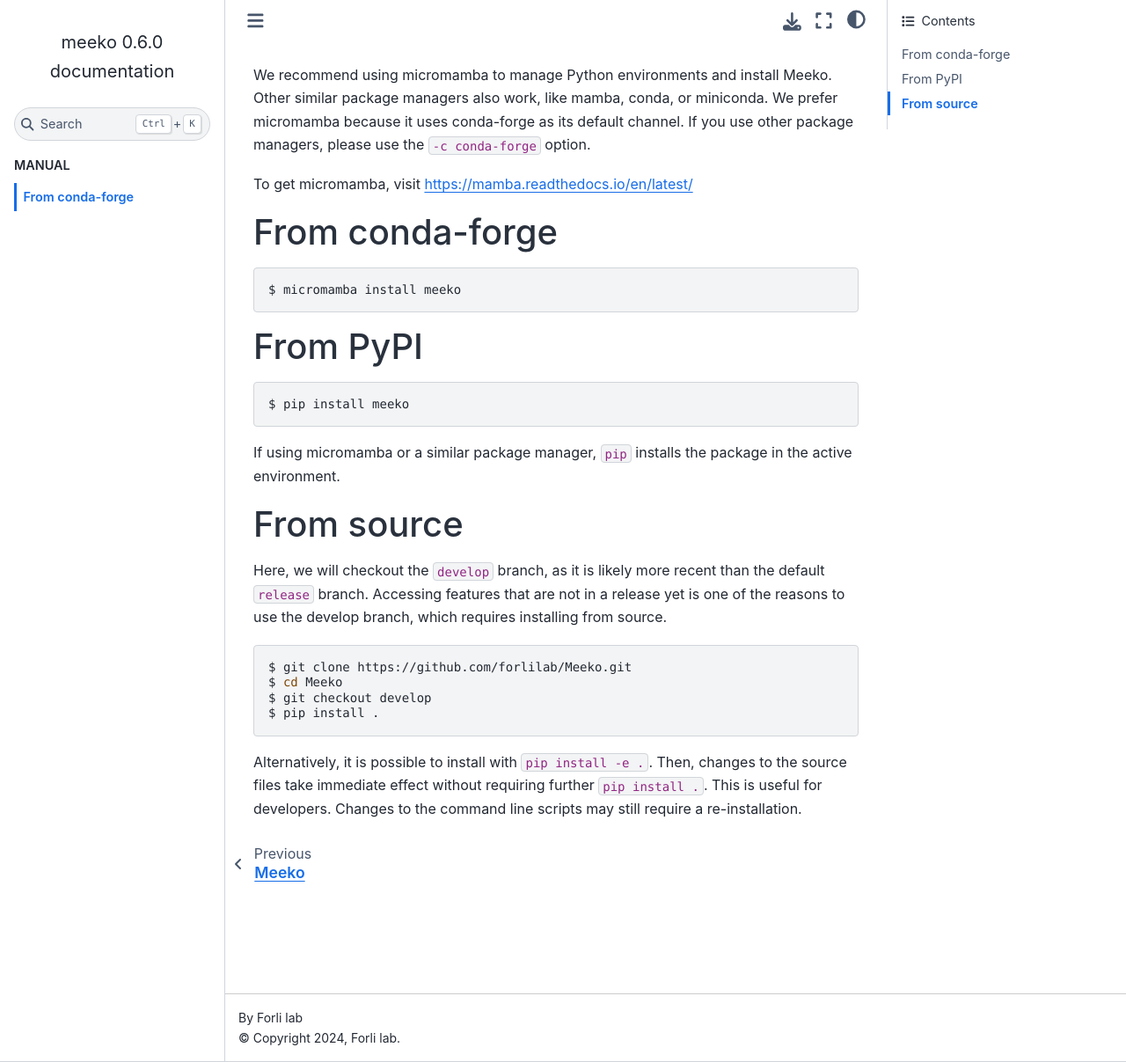
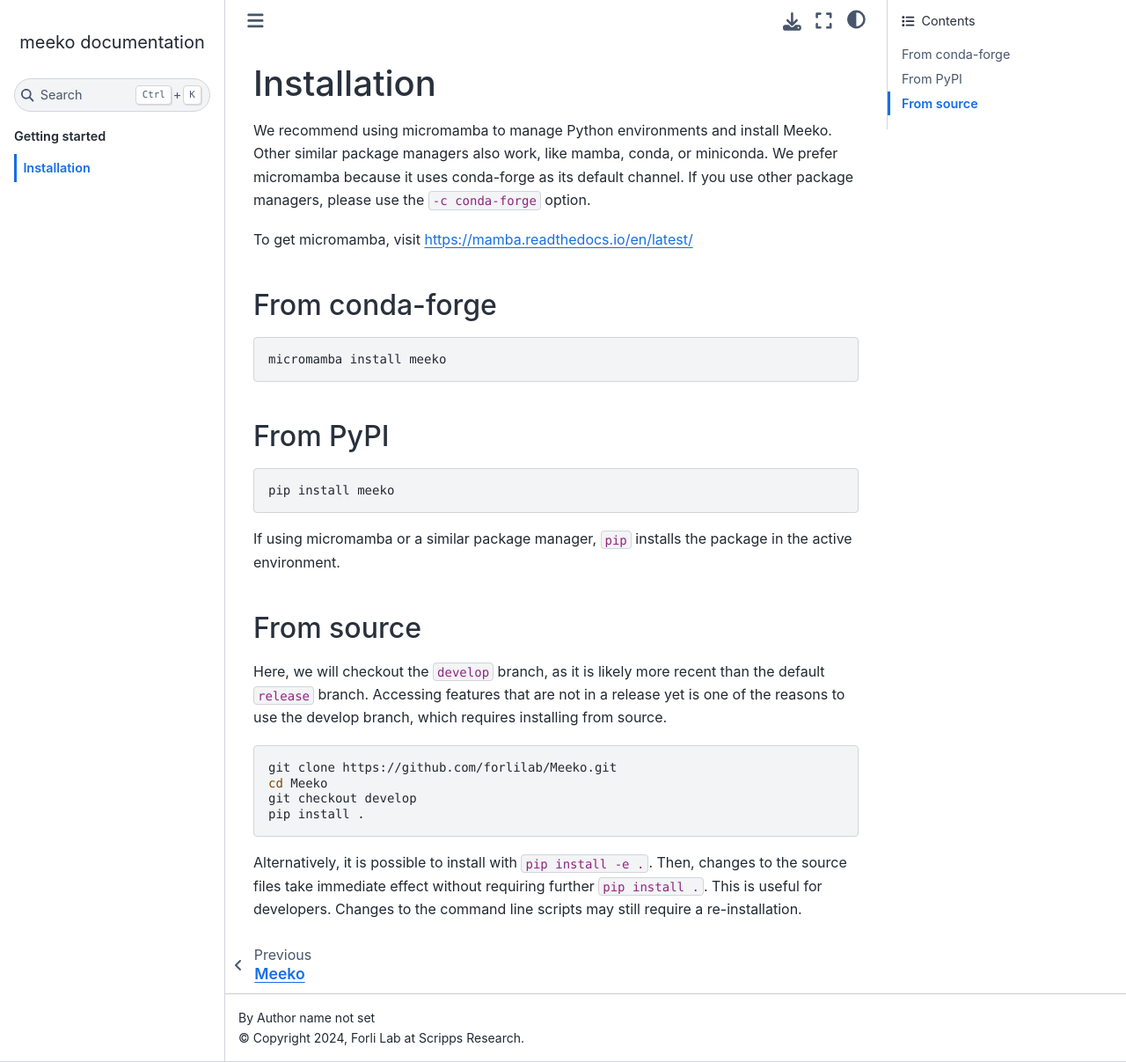
Before and after one commit to forlilab/Meeko, a Sphinx documentation site: the page built from docs/source/installation.rst, in a window 1280 px wide and 1207 px high. Shown: the whole window at 88% size. Built offline with Sphinx 7.4.7 and the Sphinx Book theme 1.1.4, drawn with Linux system fonts in a browser that asks for light colours; pages that are not in the unit, such as notebooks, are missing from menus.

```diff
--- a/docs/source/conf.py
+++ b/docs/source/conf.py
@@ -10,9 +10,9 @@ sys.path.insert(0, os.path.abspath('../../meeko/'))
 # https://www.sphinx-doc.org/en/master/usage/configuration.html#project-information
 
 project = 'meeko'
-copyright = '2024, Forli lab'
-author = 'Forli lab'
-release = '0.6.0'
+copyright = '2024, Forli Lab at Scripps Research'
+#author = 'Forli lab'
+#release = '0.6.0'
 
 # -- General configuration ---------------------------------------------------
 # https://www.sphinx-doc.org/en/master/usage/configuration.html#general-configuration
--- a/docs/source/installation.rst
+++ b/docs/source/installation.rst
@@ -1,4 +1,5 @@
-.. _installation:
+Installation
+============
 
 We recommend using micromamba to manage Python environments and install Meeko.
 Other similar package managers also work, like mamba, conda, or miniconda.
@@ -13,7 +14,7 @@ From conda-forge
 
 .. code-block:: bash
 
-    $ micromamba install meeko
+    micromamba install meeko
 
 
 From PyPI
@@ -21,7 +22,7 @@ From PyPI
 
 .. code-block:: bash
 
-    $ pip install meeko
+    pip install meeko
 
 If using micromamba or a similar package manager, ``pip`` installs the package
 in the active environment.
@@ -36,10 +37,10 @@ of the reasons to use the develop branch, which requires installing from source.
 
 .. code-block:: bash
 
-    $ git clone https://github.com/forlilab/Meeko.git
-    $ cd Meeko
-    $ git checkout develop
-    $ pip install .
+    git clone https://github.com/forlilab/Meeko.git
+    cd Meeko
+    git checkout develop
+    pip install .
 
 Alternatively, it is possible to install with ``pip install -e .``. Then, changes to
 the source files take immediate effect without requiring further ``pip install .``.
```
Also changed, not shown: README.md (+0 -76 lines), docs/source/index.rst (+21 -1 lines).
